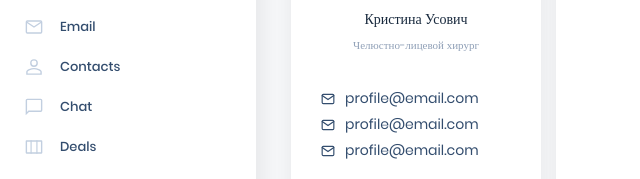
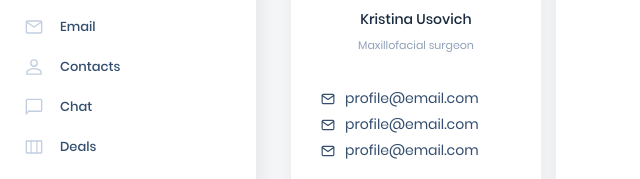
Before and after one commit to snezhnyikorol/dental, a plain HTML site: page profile.html in a window 1280 px wide. Shown: the part 242-421 px from the top of the page, 0-640 px from the left. Drawn offline with nearby package versions, Linux system fonts and the light colour scheme.

Commit message:
profile fix

```diff
--- a/profile.html
+++ b/profile.html
@@ -147,10 +147,10 @@
                     <img src="./assets/img/profile/user.png" alt="" class="profile__avatar">
                 </div>
                 <h5 class="profile__name">
-                    Кристина Усович
+                    Kristina Usovich
                 </h5>
                 <p class="profile__position">
-                    Челюстно-лицевой хирург
+                    Maxillofacial surgeon
                 </p>
             </div>
             <div class="profile__sidebar-body">
```
